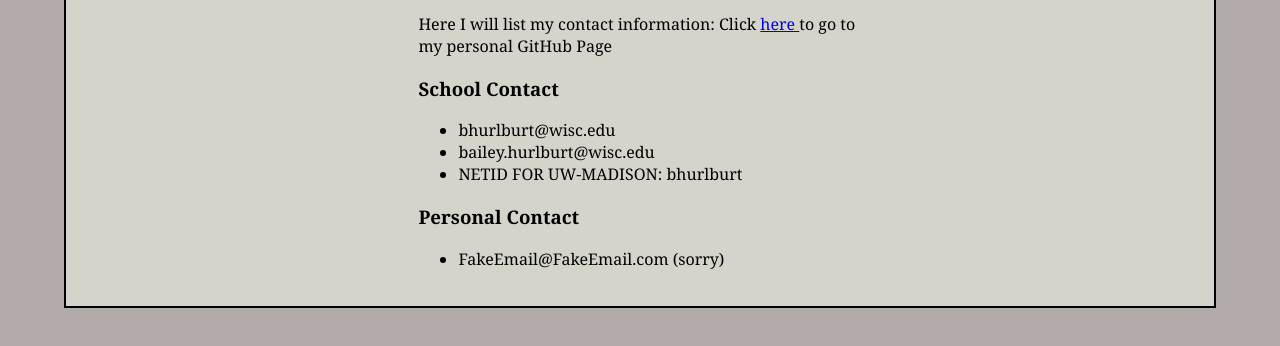
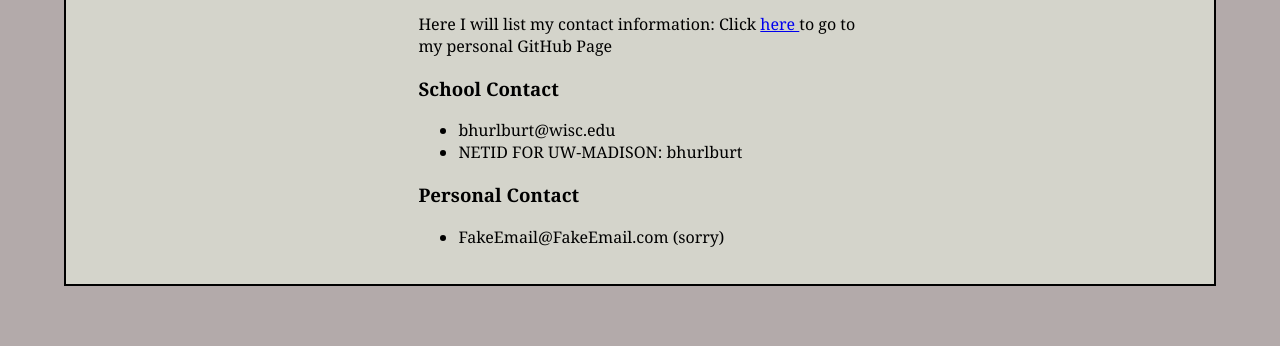
Before and after one commit to Bailzzzzzz/Bailzzzzzz.github.io, a plain HTML site: page contact.html in a window 1280 px wide. Shown: the part 222-568 px from the top of the page. Drawn offline with Linux system fonts and the light colour scheme.

Commit message:
removed some contact info

```diff
--- a/contact.html
+++ b/contact.html
@@ -25,7 +25,6 @@
             <h3> School Contact </h3>
             <ul>
                 <li> bhurlburt@wisc.edu </li>
-                <li> bailey.hurlburt@wisc.edu </li>
                 <li> NETID FOR UW-MADISON: bhurlburt </li>
             </ul>
             <h3> Personal Contact </h3>
```
